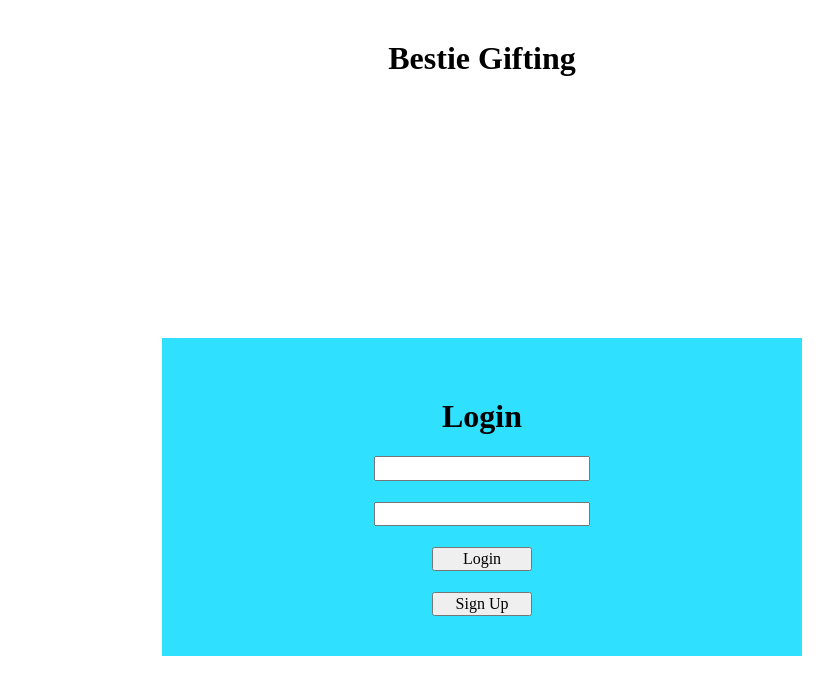
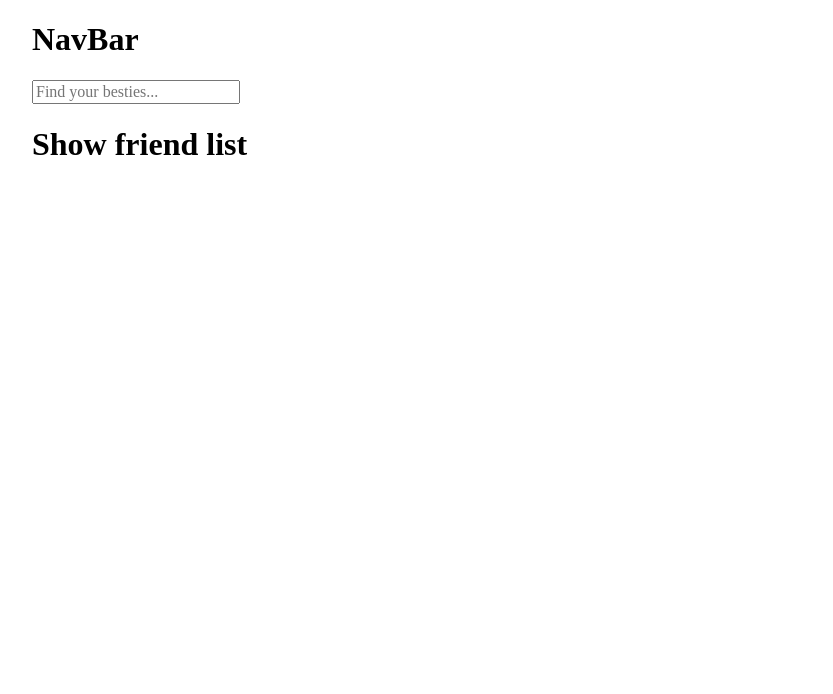
Before and after one commit to vngelynn/gifties, a React app: page / in a window 1280 px wide. Shown: the top 694 px of the page, without its empty margins (158-991 px from the left). Built offline with nearby package versions, Linux system fonts and the light colour scheme.

Commit message:
added fetch request to search for besties
Signed-off-by: Miguel Hernandez <miguelh72@outlook.com>

```diff
--- a/src/client/App.tsx
+++ b/src/client/App.tsx
@@ -18,7 +18,7 @@ export default function App() {
 
   const showSignUpPage = useCallback(() => {
     dispatch(setPage(Page.SignUp));
-  }, []);
+  }, [dispatch]);
 
   return (<div id='app'>
     {page === Page.Login &&
--- a/src/client/besties/Besties.tsx
+++ b/src/client/besties/Besties.tsx
@@ -1,12 +1,56 @@
-import React from 'react';
+import React, { useState, useCallback } from 'react';
+import { useSelector } from 'react-redux';
 
-export const Besties = () => {
+import { AppState } from './../redux/store';
+import { Bestie, BestieSearchItem } from './../types';
+import { searchForBesties } from './../utils/fetch';
+import useField from './../hooks/useField';
+import Splash from './../common/Splash';
+import SearchItem from './SearchItem';
+
+export default function Besties() {
+  const [search, onSearchChange] = useField('');
+  const [searchResult, setSearchResult] = useState<null | BestieSearchItem[]>(null);
+
+  const besties: Bestie[] = useSelector((state: AppState) => state.besties);
+
+  const handleKeyPress = useCallback(async (event) => {
+    if (event.key === 'Enter') {
+      event.preventDefault();
+
+      if (search.length === 0) return setSearchResult(null);
+
+      let bestiesResult = await searchForBesties(search);
+      if (bestiesResult === undefined) bestiesResult = [];
+
+      setSearchResult(bestiesResult as BestieSearchItem[]);
+    }
+  }, [search]);
 
   return (
-    <div>
-
+    <div id='besties'>
+      <input
+        type='text'
+        placeholder='Find your besties...'
+        value={search}
+        onChange={onSearchChange}
+        onKeyPress={handleKeyPress}
+      />
+      {search.length === 0 && <h1>Show friend list</h1>}
+      {search.length !== 0 &&
+        (searchResult === null
+          ? <Splash />
+          : (searchResult as BestieSearchItem[])
+            .filter(bestie => bestie.status !== 'unknown')
+            .map((bestie, i) =>
+              <SearchItem
+                key={i}
+                name={bestie.name}
+                status={bestie.status as 'accepted' | 'pending' | 'unknown'}
+              />
+            )
+        )
+      }
     </div>
   );
 }
-
-export default Besties;
--- /dev/null
+++ b/src/client/besties/SearchItem.tsx
@@ -0,0 +1,23 @@
+import React from 'react';
+
+export default function SearchItem({
+  name,
+  status,
+  showProfile,
+}: {
+  name: string;
+  status: 'accepted' | 'pending' | 'unknown';
+  showProfile: () => void;
+}) {
+  // TODO handle changing friend request status
+
+  return (
+    <div className='search-item'>
+      <h3>{name}</h3>
+      <button onClick={showProfile}>Profile</button>
+      {status === 'accepted' && <button>Unfriend</button>}
+      {status === 'unknown' && <button>Friend</button>}
+      {status === 'pending' && <button>Revoke</button>}
+    </div>
+  );
+}
--- /dev/null
+++ b/src/client/common/Splash.tsx
@@ -0,0 +1,7 @@
+import React from 'react';
+
+export default function Splash() {
+  return (
+    <h1>Splash</h1>
+  );
+}
--- a/src/client/redux/pageSlice.ts
+++ b/src/client/redux/pageSlice.ts
@@ -2,7 +2,7 @@ import { createSlice, PayloadAction, SliceCaseReducers } from '@reduxjs/toolkit'
 
 import { Page } from '../types';
 
-const initialState: Page = Page.Login;
+const initialState: Page = Page.Besties;
 
 const pageSlice = createSlice<Page, SliceCaseReducers<Page>, 'page'>({
   name: 'page',
--- a/src/client/redux/store.ts
+++ b/src/client/redux/store.ts
@@ -7,7 +7,6 @@ import userReducer, { UserState } from './userSlice';
 import bestiesReducer from './bestiesSlice';
 import wishListReducer from './wishListSlice';
 import shoppingListReducer from './shoppingListSlice';
-
 
 export type AppState = {
   page: Page,
--- a/src/client/types.ts
+++ b/src/client/types.ts
@@ -30,6 +30,10 @@ export interface Bestie {
   name: string,
 }
 
+export interface BestieSearchItem extends Bestie {
+  status: 'accepted' | 'pending' | 'rejected' | 'unknown';
+}
+
 export type ErrorMessage = {
   error: string,
 }
--- a/src/client/utils/fetch.ts
+++ b/src/client/utils/fetch.ts
@@ -1,9 +1,8 @@
 import { AppState } from './../redux/store';
-import { ErrorMessage, HttpMethod } from './../types';
+import { ErrorMessage, HttpMethod, BestieSearchItem } from './../types';
 
 export async function loginRequest(email: string, password: string): Promise<AppState | void> {
   const result = await fetchHelper('/login', 'POST', { email, password });
-
   const body: AppState | ErrorMessage = await result.json();
 
   if (result.status !== 200) {
@@ -17,7 +16,6 @@ export async function loginRequest(email: string, password: string): Promise<App
 
 export async function createAccountRequest(name: string, email: string, password: string): Promise<AppState | ErrorMessage> {
   const result = await fetchHelper('/api/user', 'POST', { name, email, password });
-
   const body: AppState | ErrorMessage = await result.json();
 
   if (result.status !== 200) console.error((body as ErrorMessage).error);
@@ -25,7 +23,20 @@ export async function createAccountRequest(name: string, email: string, password
   return body;
 }
 
-async function fetchHelper<T>(url: string, method: HttpMethod, bodyObject: T): Promise<Response> {
+export async function searchForBesties(term: string): Promise<BestieSearchItem[] | void> {
+  const result = await fetchHelper('/api/user/search?term=' + encodeURIComponent(term), 'GET');
+  const body: BestieSearchItem[] | ErrorMessage = await result.json();
+
+  if (result.status !== 200) {
+    const errorMessage: ErrorMessage = body as ErrorMessage;
+    return console.error(errorMessage.error);
+    // TODO set an error message to display back to the user
+  }
+
+  return body as BestieSearchItem[];
+}
+
+async function fetchHelper<T>(url: string, method: HttpMethod, bodyObject?: T): Promise<Response> {
   const options: RequestInit = {
     method,
     headers: {
```
Also changed, not shown: src/server/routes/userRouter.ts (+20 -0 lines).
